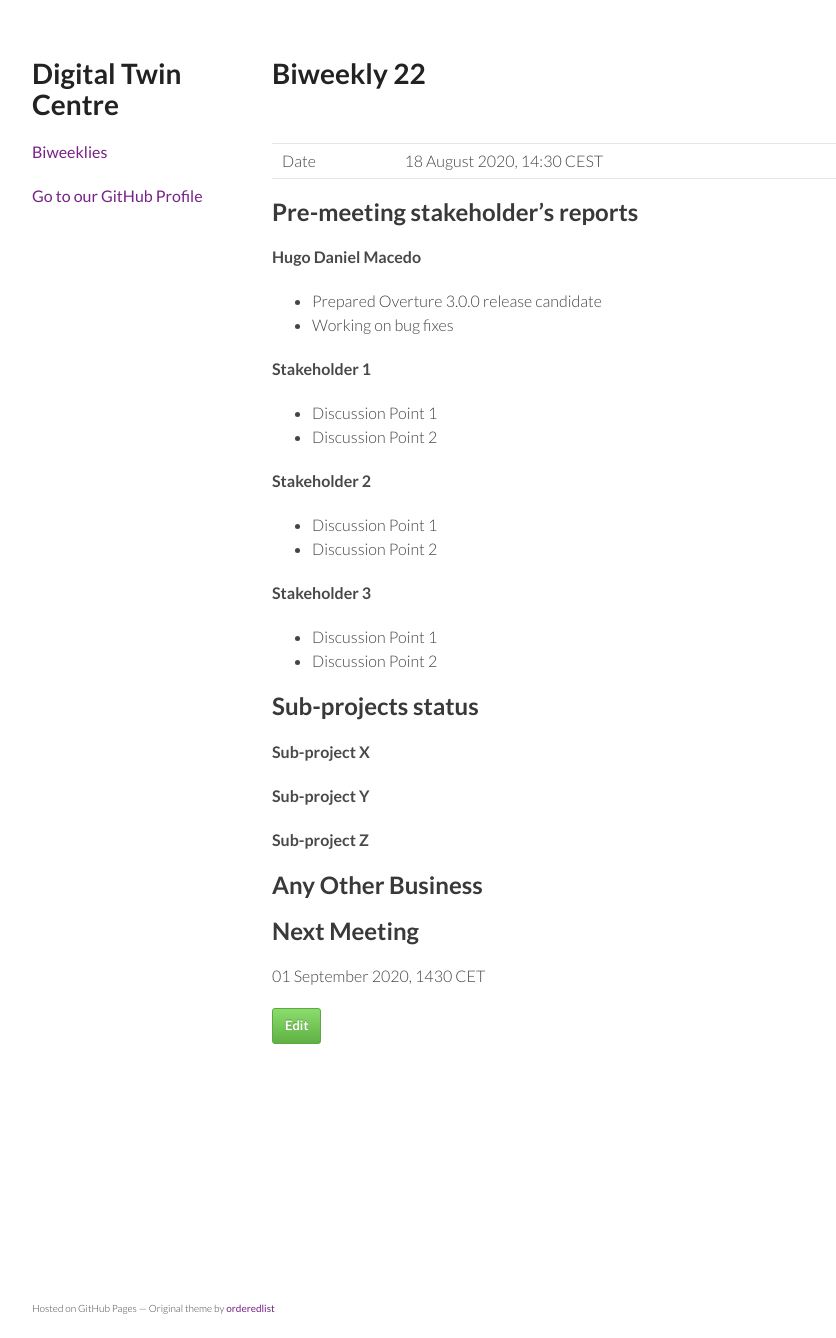
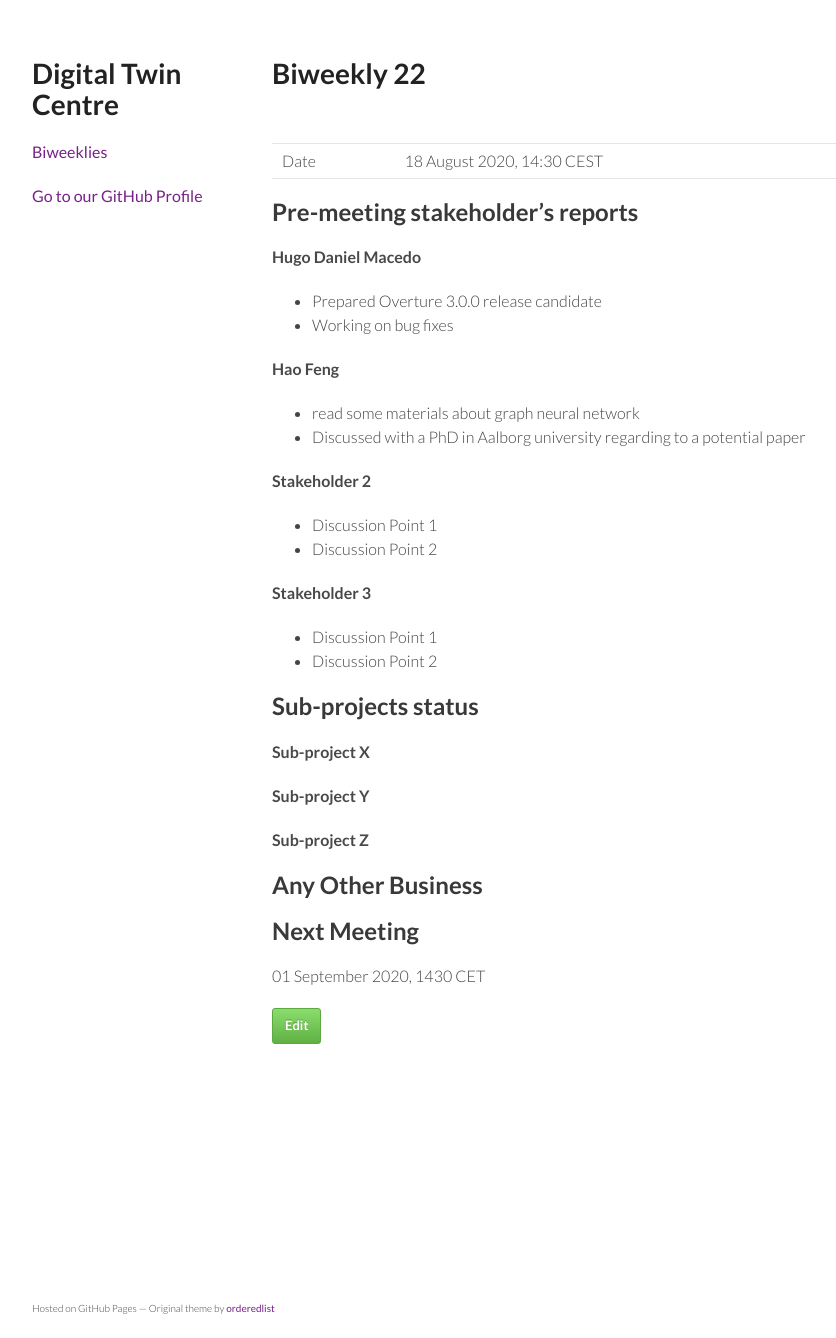
Before and after one commit to digitaltwincentre/digitaltwincentre.github.io, a Jekyll site: the page built from _biweeklies/Biweekly-22.md, in a window 1280 px wide. Shown: the whole page, without its empty margins (178-1014 px from the left). Built offline with Jekyll 4.4.1, drawn with Linux system fonts in a browser that asks for light colours; nearby versions of some CDN libraries.

Commit message:
Update Biweekly-22.md

```diff
--- a/_biweeklies/Biweekly-22.md
+++ b/_biweeklies/Biweekly-22.md
@@ -24,9 +24,9 @@ date: 18 August 2020, 1430 CEST
 * Prepared Overture 3.0.0 release candidate
 * Working on bug fixes
 
-#### Stakeholder 1
-* Discussion Point 1
-* Discussion Point 2
+#### Hao Feng
+* read some materials about graph neural network
+* Discussed with a PhD in Aalborg university regarding to a potential paper
 
 #### Stakeholder 2
 * Discussion Point 1
```
